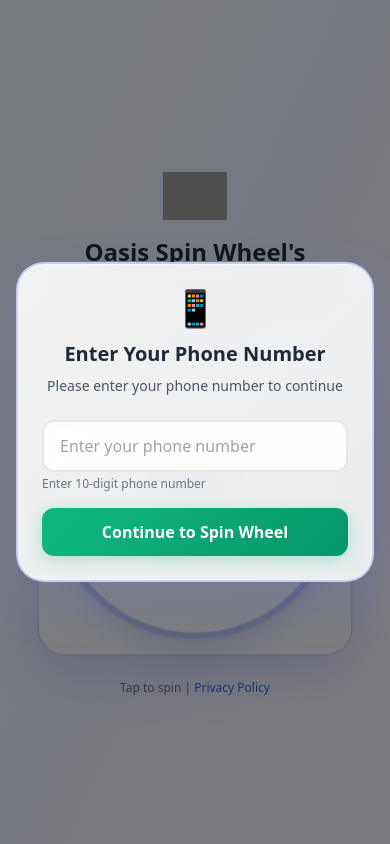
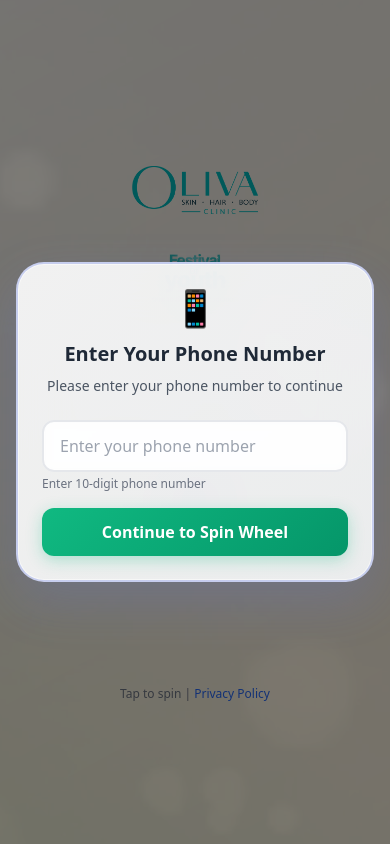
Before and after one commit to techlead-shootorder/oliva-spin, a PHP site: page /index.php in a window 390 px wide. Run offline with PHP 8.4, Linux system fonts and the light colour scheme; some libraries are stand-ins or nearby versions; grey boxes are pictures that could not be loaded.

Commit message:
udpated ux

```diff
--- a/index.php
+++ b/index.php
@@ -8,8 +8,8 @@
     <style>
         .wheel-container {
             position: relative;
-            width: 280px;
-            height: 280px;
+            width: 320px;
+            height: 320px;
             margin: 0 auto;
         }
 
@@ -34,8 +34,8 @@
             position: relative;
             overflow: hidden;
             transition: transform 4s cubic-bezier(0.17, 0.67, 0.12, 0.99);
-            box-shadow: 0 12px 40px rgba(102, 126, 234, 0.3), 0 0 0 4px rgba(102, 126, 234, 0.2), 0 0 0 6px rgba(102, 126, 234, 0.1);
-            border: 2px solid rgba(102, 126, 234, 0.4);
+            /* box-shadow: 0 12px 40px rgba(102, 126, 234, 0.3), 0 0 0 4px rgba(102, 126, 234, 0.2), 0 0 0 6px rgba(102, 126, 234, 0.1); */
+            /* border: 2px solid rgba(102, 126, 234, 0.4); */
         }
 
         .wheel-segment {
@@ -272,7 +272,9 @@
         }
     </style>
 </head>
-<body class="min-h-screen bg-gradient-to-br from-blue-50 via-indigo-50 to-purple-50">
+<!-- <body class="min-h-screen bg-gradient-to-br from-blue-50 via-indigo-50 to-purple-50" > -->
+<body class="min-h-screen object-cover" style="background: url('images/BG.png')" >
+
     <div class="min-h-screen flex flex-col items-center justify-center p-4 space-y-6">
 
         <!-- Phone Number Login Modal -->
@@ -337,20 +339,24 @@
 
         <!-- Header -->
         <div class="text-center mb-2">
-            <img src="https://oasisindia.in/_next/image/?url=https%3A%2F%2Fimages.oasisindia.in%2Fwebsite%2Flogo%2Flogo2.png&w=640&q=75"
+            <img src="images/oliva-logo.png"
+                 alt="Oasis India Logo"
+                 class="mx-auto h-12 sm:h-16 md:h-20 w-auto mb-10">
+
+                 <img src="images/Text.png"
                  alt="Oasis India Logo"
                  class="mx-auto mb-4 h-12 sm:h-16 md:h-20 w-auto">
-            <h1 id="wheelTitle" class="text-2xl sm:text-3xl md:text-4xl font-bold text-gray-800 mb-2">
+            <!-- <h1 id="wheelTitle" class="text-2xl sm:text-3xl md:text-4xl font-bold text-gray-800 mb-2">
                 Oasis Spin Wheel's
             </h1>
 
             <p id="wheelDescription" class="text-gray-600 text-sm sm:text-base">
                 Spin once and win amazing discounts on IVF treatments!
-            </p>
+            </p> -->
         </div>
 
         <!-- Wheel Container -->
-        <div class="glass-card p-4 sm:p-6 md:p-8">
+        <div class="">
             <div class="wheel-container floating-animation">
                 <div class="wheel-pointer"></div>
                 <div id="wheel" class="wheel">
@@ -714,12 +720,12 @@
         function loadFallbackData() {
             console.log('🔄 Loading fallback data for testing...');
             wheelOptions = [
-                { text: "10K Discount", color: "#ef4444", probability: 20, code: "SAVE10K" },
-                { text: "15K Discount", color: "#f97316", probability: 18, code: "SAVE15K" },
-                { text: "20K Discount", color: "#eab308", probability: 16, code: "SAVE20K" },
-                { text: "50K Discount", color: "#22c55e", probability: 14, code: "SAVE50K" },
-                { text: "1 Lakh Discount", color: "#3b82f6", probability: 12, code: "SAVE100K" },
-                { text: "Free IVF", color: "#8b5cf6", probability: 10, code: "FREEIVF" }
+                { text: "Vdiscover @499", color: "#038b91", probability: 20, code: "SAVE10K" },
+                { text: "Free Vdiscover", color: "#00b3b5", probability: 18, code: "SAVE15K" },
+                { text: "Extra 10% off", color: "#038b91", probability: 16, code: "SAVE20K" },
+                { text: "Extra 15% off", color: "#00b3b5", probability: 14, code: "SAVE50K" },
+                { text: "Extra 20% off", color: "#038b91", probability: 12, code: "SAVE100K" },
+                { text: "Better luck next time", color: "#00b3b5", probability: 10, code: "FREEIVF" }
             ];
             canSpin = true; // Allow spinning with fallback data
 
```
Also changed, not shown: images/BG.png (added), images/Clock.png (added), images/Image (2).png (added), images/Spin-Handle.png (added), images/Text.png (added), images/oliva-logo.png (added).
